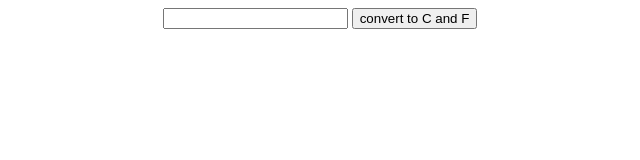
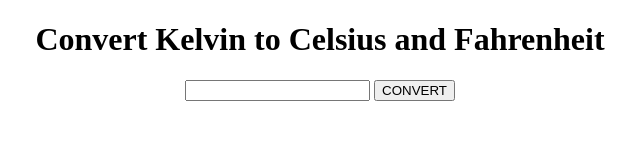
Before and after one commit to GoochMagooch/jsPractice, a plain HTML site: page index.html in a window 1280 px wide. Shown: the whole page, without its empty margins (320-960 px from the left). Drawn offline with Linux system fonts and the light colour scheme.

Commit message:
Put together simple form for Kelvin converter

```diff
--- a/index.html
+++ b/index.html
@@ -8,9 +8,14 @@
 </head>
 <body>
 
+    <h1 style="text-align: center;">Convert Kelvin to Celsius and Fahrenheit</h1>
+
     <div class="form" style="text-align: center;">
-        <input type="text" id="k">
-        <button id="btn">convert to C and F</button>
+        <input type="number" id="k">
+        <button id="btn">CONVERT</button>
+    </div>
+    <div style="text-align: center;">
+        <p id="convert_text"></p>
     </div>
 
 </body>
```
